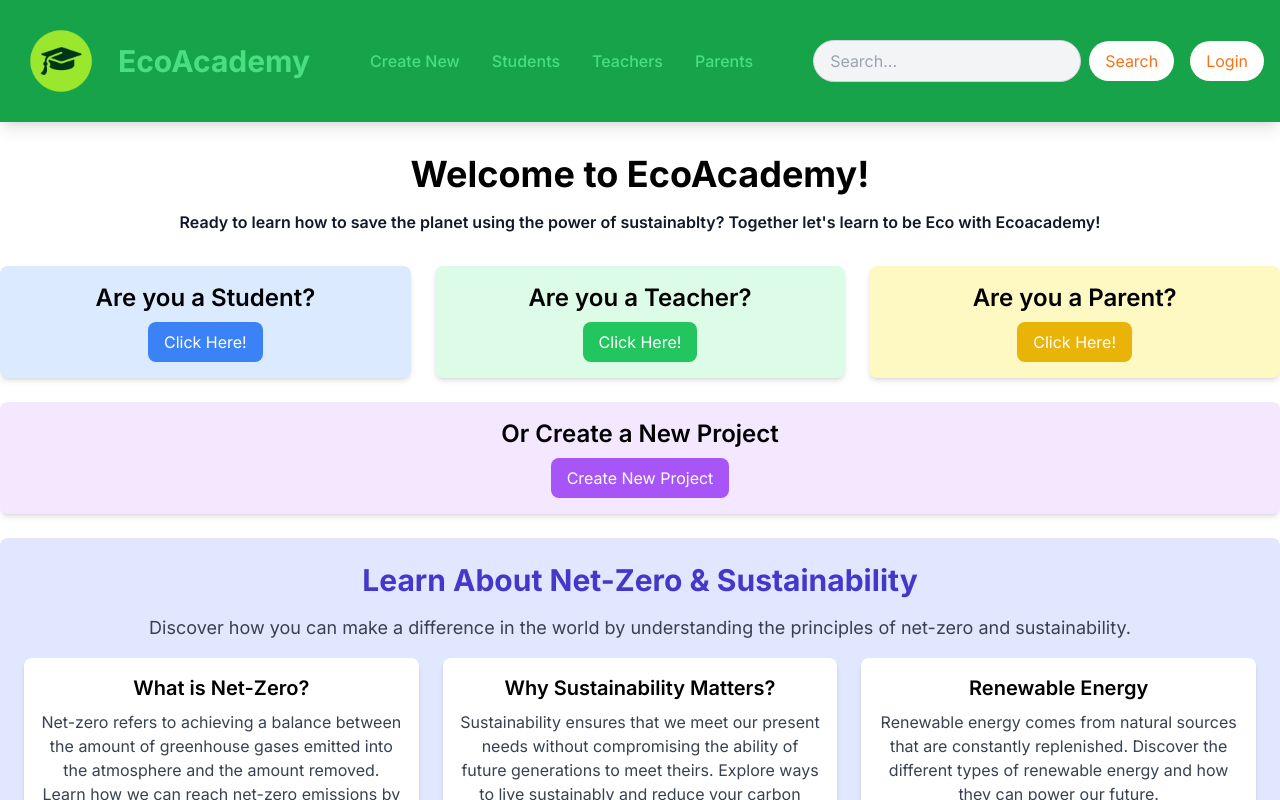
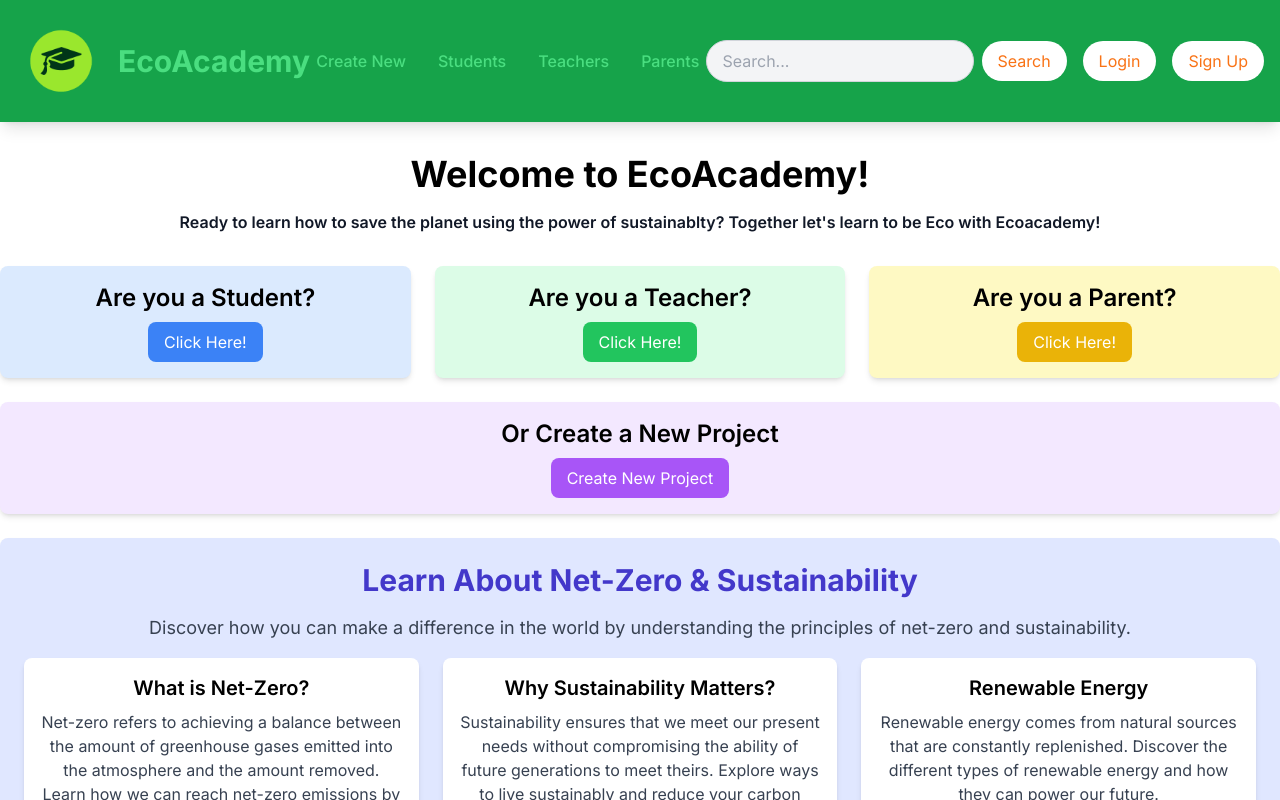
Before and after one commit to EcoAcademy/EcoAcademy, a Next.js app: page / in a window 1280 px wide. Shown: the top 800 px of the page. Built offline with nearby package versions, Linux system fonts and the light colour scheme.

Commit message:
added signup to navbar

```diff
--- a/src/components/NavBar.tsx
+++ b/src/components/NavBar.tsx
@@ -50,7 +50,7 @@ const NavBar: React.FC = () => {
 
   const performSearch = (query: string): SearchResult[] => {
     const data: SearchResult[] = [
-      { id: 1, name: 'Green Games', description: 'Games for kids to learn about sustainablty' },
+      { id: 1, name: 'Green Games', description: 'Games for kids to learn about sustainability' },
       { id: 2, name: 'Project-Based Learning', description: 'Hands-on projects designed to enhance practical skills and real-world applications.' },
       { id: 3, name: 'Teacher Training Programs', description: 'Comprehensive training programs for educators to improve teaching methodologies.' },
       { id: 4, name: 'Parent Engagement Workshops', description: 'Workshops aimed at empowering parents to support their children’s education effectively.' },
@@ -64,7 +64,6 @@ const NavBar: React.FC = () => {
   };
 
   const handleLogin = () => router.push('/login');
-
   const handleLogout = () => {
     setIsLoggedIn(false);
     setUserRole(null);
@@ -125,6 +124,7 @@ const NavBar: React.FC = () => {
                 Logout
               </button>
             ) : (
+              <>
                 <button
                   onClick={handleLogin}
                   className="bg-white text-orange-500 px-4 py-2 rounded-full hover:bg-gray-200 transition-colors duration-300"
@@ -132,6 +132,15 @@ const NavBar: React.FC = () => {
                 >
                   Login
                 </button>
+                <Link href="/signup">
+                  <button
+                    className="bg-white text-orange-500 px-4 py-2 rounded-full hover:bg-gray-200 transition-colors duration-300"
+                    aria-label="Sign Up"
+                  >
+                    Sign Up
+                  </button>
+                </Link>
+              </>
             )}
             <div className="md:hidden flex items-center">
               <button
@@ -189,6 +198,7 @@ const NavBar: React.FC = () => {
                 Logout
               </button>
             ) : (
+              <>
                 <button
                   onClick={handleLogin}
                   className="bg-black text-green-500 px-4 py-2 rounded-full hover:bg-gray-200 transition-colors duration-300"
@@ -196,6 +206,15 @@ const NavBar: React.FC = () => {
                 >
                   Login
                 </button>
+                <Link href="/signup">
+                  <button
+                    className="bg-black text-green-500 px-4 py-2 rounded-full hover:bg-gray-200 transition-colors duration-300"
+                    aria-label="Sign Up"
+                  >
+                    Sign Up
+                  </button>
+                </Link>
+              </>
             )}
           </div>
         )}
```
Lines whose indentation alone changed are shown as unchanged.
